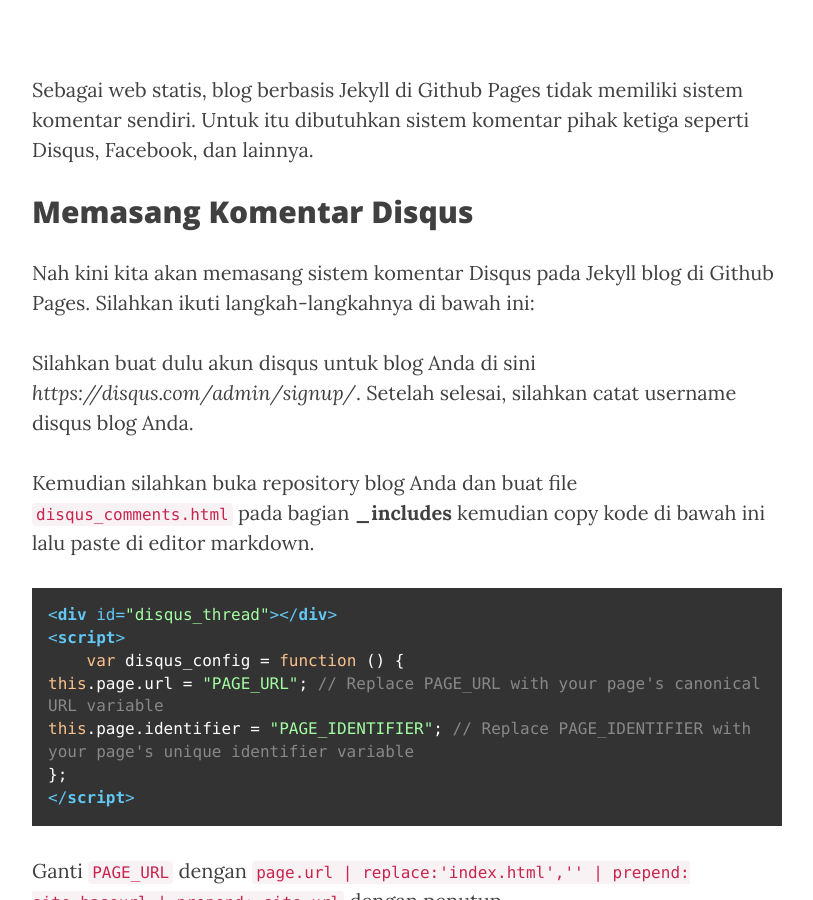
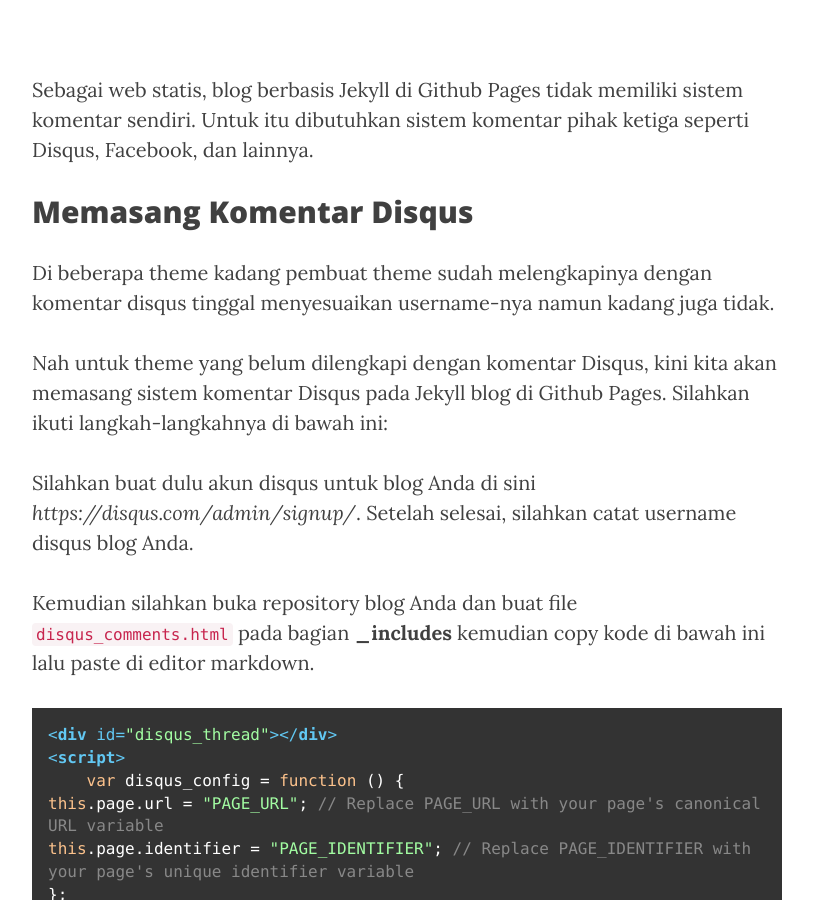
Before and after one commit to KompiAjaib/kompiajaib.github.io, a Jekyll site: the page built from _posts/2016-06-01-memasang-komentar-disqus-pada-github-pages.markdown, in a window 1280 px wide and 900 px high, scrolled down 574 px. Shown: the whole window, without its empty margins (233-1046 px from the left). Built offline with Jekyll 4.4.1, drawn with Linux system fonts in a browser that asks for light colours; nearby versions of some CDN libraries; comment, search, counter and statistics services are not loaded.

Commit message:
Update 2016-06-01-memasang-komentar-disqus-pada-github-pages.markdown

```diff
--- a/_posts/2016-06-01-memasang-komentar-disqus-pada-github-pages.markdown
+++ b/_posts/2016-06-01-memasang-komentar-disqus-pada-github-pages.markdown
@@ -14,7 +14,9 @@ Sebagai web statis, blog berbasis Jekyll di Github Pages tidak memiliki sistem k
 
 ## Memasang Komentar Disqus
 
-Nah kini kita akan memasang sistem komentar Disqus pada Jekyll blog di Github Pages. Silahkan ikuti langkah-langkahnya di bawah ini:
+Di beberapa theme kadang pembuat theme sudah melengkapinya dengan komentar disqus tinggal menyesuaikan username-nya namun kadang juga tidak.
+
+Nah untuk theme yang belum dilengkapi dengan komentar Disqus, kini kita akan memasang sistem komentar Disqus pada Jekyll blog di Github Pages. Silahkan ikuti langkah-langkahnya di bawah ini:
 
 Silahkan buat dulu akun disqus untuk blog Anda di sini *https://disqus.com/admin/signup/*. Setelah selesai, silahkan catat username disqus blog Anda.
 
```
